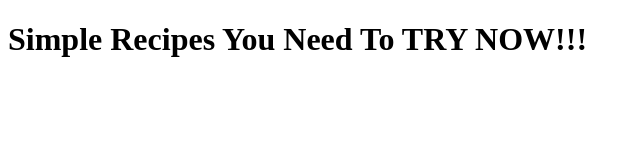
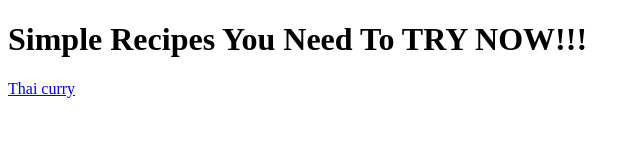
Before and after one commit to Rahul-Udayan/recipes_v2.1, a plain HTML site: page index.html in a window 1280 px wide. Shown: the full height of the page, 0-640 px from the left. Drawn offline with Linux system fonts and the light colour scheme.

Commit message:
thai curry

```diff
--- a/index.html
+++ b/index.html
@@ -4,11 +4,11 @@
     <meta charset="UTF-8">
     <meta http-equiv="X-UA-Compatible" content="IE=edge">
     <meta name="viewport" content="width=device-width, initial-scale=1.0">
-    <title>Document</title>
+    <title>Simple Dishes</title>
 </head>
 <body>
     <h1><strong>Simple Recipes You Need To TRY NOW!!!</strong></h1>
-
+<a href="dish.html">Thai curry</a>
 
 </body>
 </html>
```
